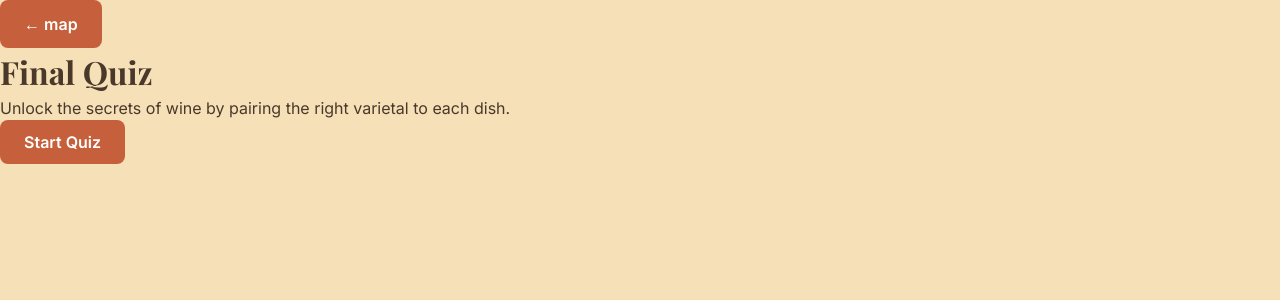
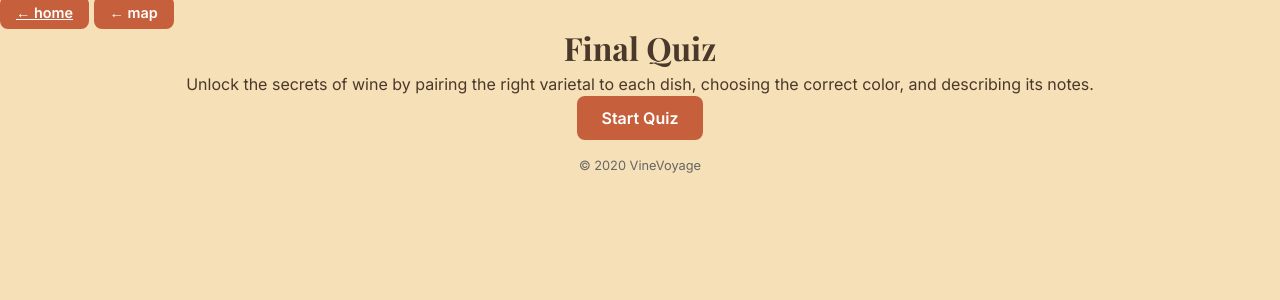
Before and after one commit to celinl1220/ui-wine, a Flask app: template templates/quiz_intro.html in a window 1280 px wide. Shown: the top 300 px of the page. Run offline with Flask 3, Linux system fonts and the light colour scheme; the template is opened without the code that fills it: most values are stand-ins (such as "Sample title", 1, 10 or a date in 2020).

Commit message:
Update quiz_intro.html to extend base

```diff
--- a/templates/quiz_intro.html
+++ b/templates/quiz_intro.html
@@ -1,19 +1,18 @@
-<!DOCTYPE html>
-<html lang="en">
-<head>
-  <meta charset="UTF-8">
-  <title>Final Quiz</title>
-  <link rel="stylesheet" href="{{ url_for('static', filename='main.css') }}">
-</head>
-<body>
-  <a href="{{ url_for('map_view') }}" class="btn btn-hero">← map</a>
+{% extends "base.html" %}
 
-  <div class="quiz-intro">
-    <h1>Final Quiz</h1>
-    <p>Unlock the secrets of wine by pairing the right varietal to each dish.</p>
+{% block title %}Final Quiz — Vine Voyage{% endblock %}
+
+{% block content %}
+  <div class="text-center py-5">
+    <h1 class="display-4 mb-3">Final Quiz</h1>
+    <p class="lead mb-4">
+      Unlock the secrets of wine by pairing the right varietal to each dish,
+      choosing the correct color, and describing its notes.
+    </p>
     <form method="post" action="{{ url_for('quiz_start') }}">
-      <button type="submit" class="btn btn-hero">Start Quiz</button>
+      <button type="submit" class="btn btn-hero btn-lg">
+        Start Quiz
+      </button>
     </form>
   </div>
-</body>
-</html>
+{% endblock %}
```
